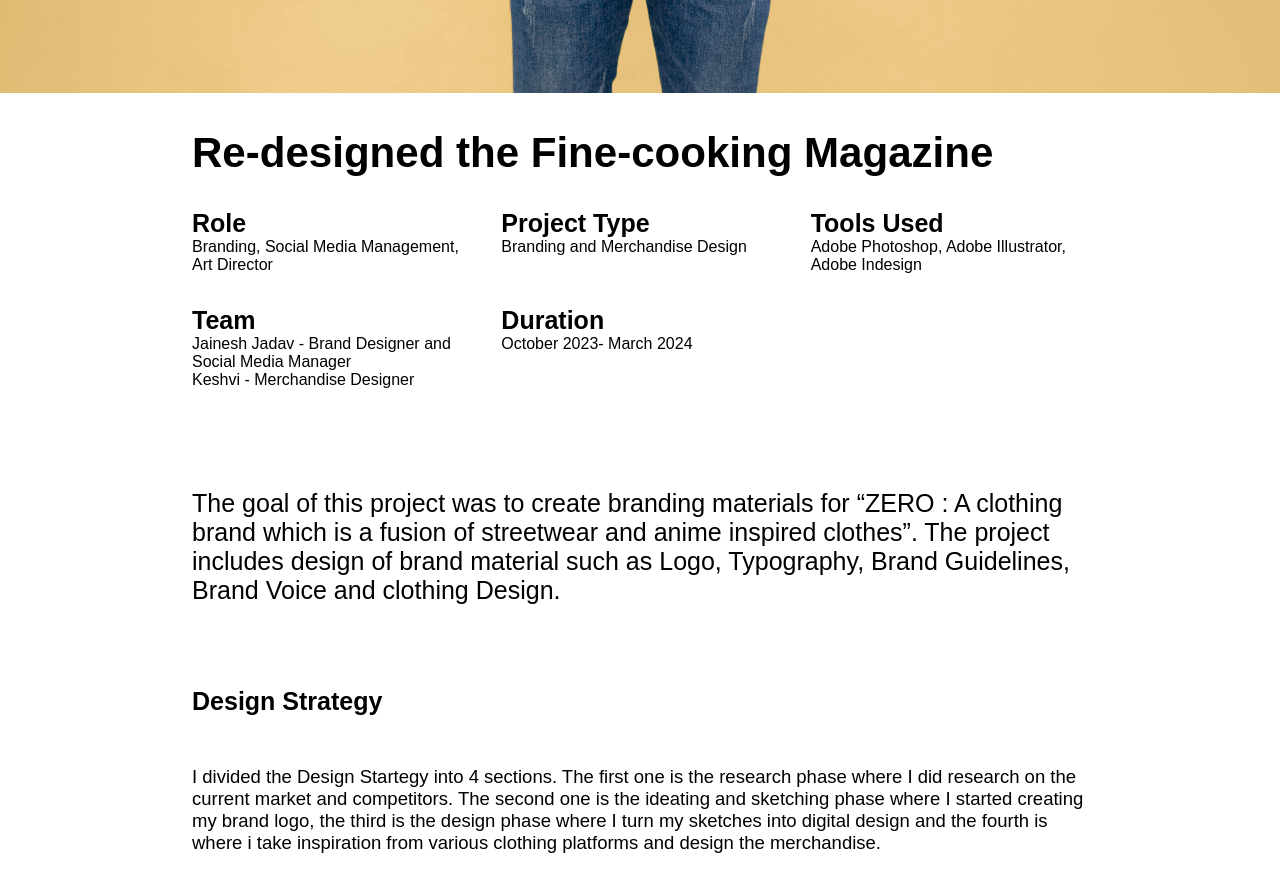
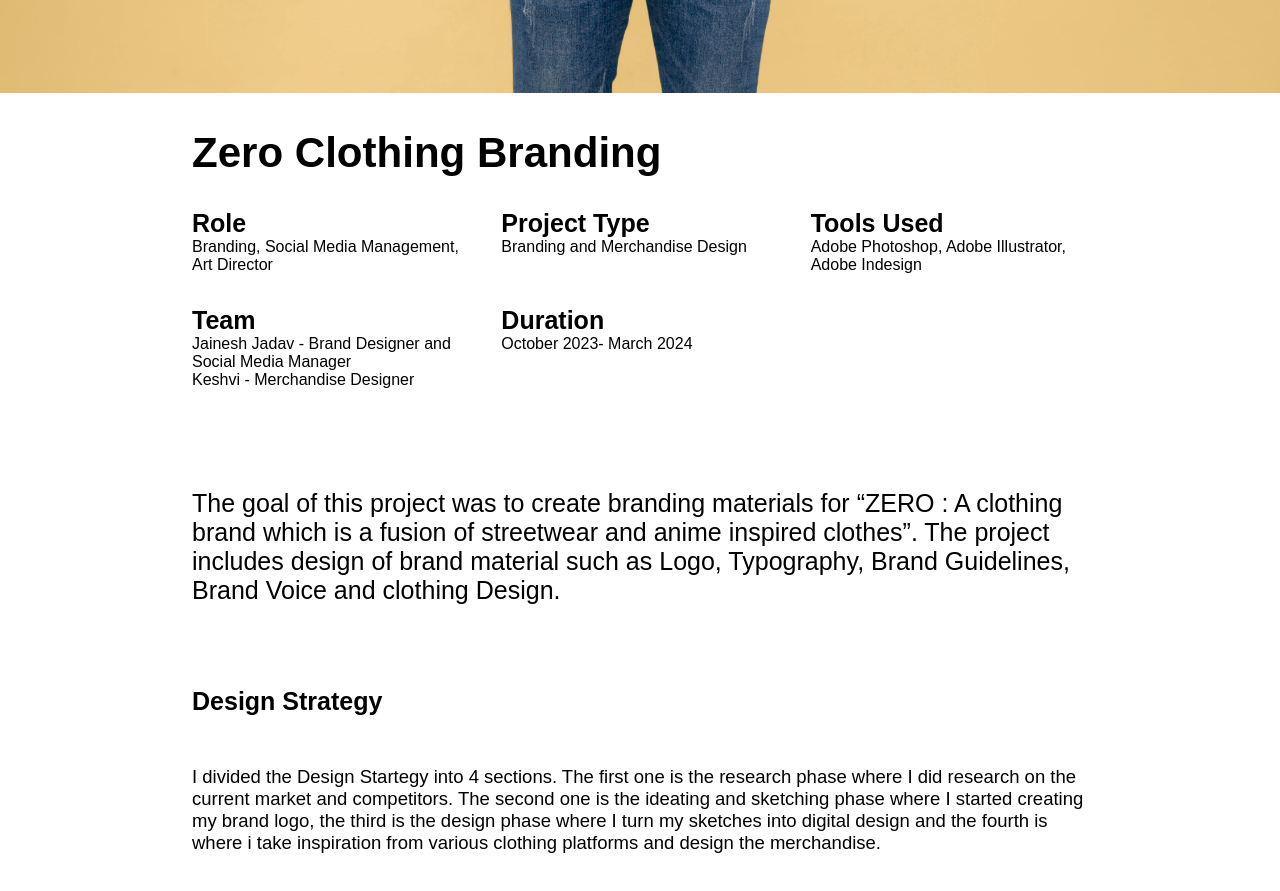
Before and after one commit to JJ4103/website-portfolio, a plain HTML site: page zero.html in a window 1280 px wide. Shown: the part 880-1771 px from the top of the page. Drawn offline with nearby package versions, Linux system fonts and the light colour scheme; a web font is replaced by a local one.

Commit message:
Update zero.html

```diff
--- a/zero.html
+++ b/zero.html
@@ -42,7 +42,7 @@
             <source srcset="images/zero.webp"/>
           <img src="images/zero.jpg" alt="Collection of images of the redesigned Fine Cooking book including cover and inside views." />
    </picture>
-   <h2>Re-designed the Fine-cooking Magazine</h2>
+   <h2>Zero Clothing Branding</h2>
    <div class="three-columns">
         <div>
             <h3>Role</h3>
```
